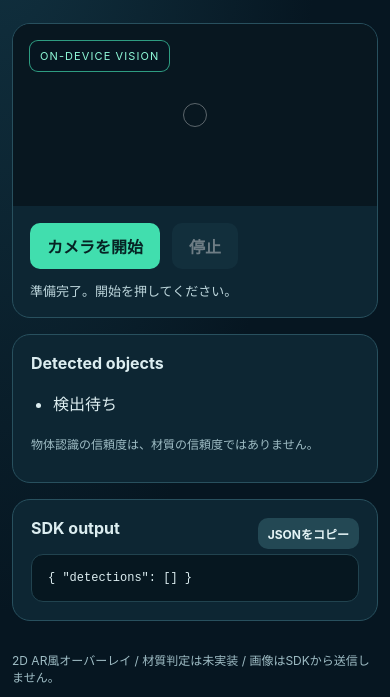
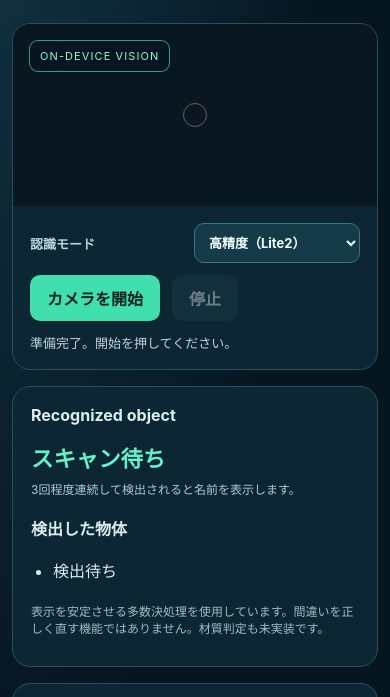
Before and after one commit to Fugu0141/WasteVision, a website built with Vite: page index.html in a window 390 px wide. Shown: the part 154-851 px from the top of the page. Built offline with nearby package versions, Linux system fonts and the light colour scheme.

Commit message:
ui: add mobile accuracy mode selector and prominent text result

```diff
--- a/demo/style.css
+++ b/demo/style.css
@@ -28,3 +28,10 @@ pre { margin: 0; padding: 16px; border: 1px solid #21434f; border-radius: 12px;
 footer { display: flex; align-items: center; justify-content: space-between; gap: 16px; margin-top: 18px; }
 a { color: #63e7c1; }
 @media (max-width: 720px) { .information { grid-template-columns: 1fr; } footer { flex-direction: column; align-items: start; } .layout { padding: 20px 12px; } }
+
+.mode-control{display:flex;align-items:center;gap:10px;font-size:13px;font-weight:700;color:#b4d3da;}
+.mode-control select{background:#163b48;color:#efffff;border:1px solid #34788a;border-radius:10px;padding:10px;max-width:200px;font:inherit;}
+.mode-control select:disabled{opacity:.65;}
+.primary{font-size:clamp(1.4rem,3vw,2rem);font-weight:800;color:#64f1c7;margin:0 0 7px;overflow-wrap:anywhere;}
+.hint{color:#afcbd3;font-size:12px;margin:0 0 19px;}
+@media(max-width:600px){.controls{align-items:stretch;}.mode-control{width:100%;justify-content:space-between;}}
--- a/index.html
+++ b/index.html
@@ -10,9 +10,9 @@
   <body>
     <main class="layout">
       <header class="heading">
-        <p class="eyebrow">WASTEVISION / EXPERIMENTAL v0.1</p>
+        <p class="eyebrow">WASTEVISION / EXPERIMENTAL v0.2</p>
         <h1>See waste differently.</h1>
-        <p>カメラ映像を端末内で解析し、検出した物体にラベルを重ねます。</p>
+        <p>スマホ内でごみの物体名を推定。安定した認識結果をテキストで返します。</p>
       </header>
       <section class="panel" aria-label="スキャナー">
         <div class="viewport">
@@ -22,6 +22,13 @@
           <span class="camera-badge">ON-DEVICE VISION</span>
         </div>
         <div class="controls">
+          <label class="mode-control" for="modelMode">
+            認識モード
+            <select id="modelMode">
+              <option value="lite2" selected>高精度（Lite2）</option>
+              <option value="lite0">軽量・高速（Lite0）</option>
+            </select>
+          </label>
           <button id="start" type="button">カメラを開始</button>
           <button id="stop" type="button" disabled>停止</button>
           <p id="status" role="status" aria-live="polite">準備完了。開始を押してください。</p>
@@ -29,9 +36,12 @@
       </section>
       <section class="information">
         <div class="info-card">
-          <h2>Detected objects</h2>
+          <h2>Recognized object</h2>
+          <p id="primary" aria-live="polite" class="primary">スキャン待ち</p>
+          <p class="hint" id="recognitionHint">3回程度連続して検出されると名前を表示します。</p>
+          <h2>検出した物体</h2>
           <ul id="results"><li>検出待ち</li></ul>
-          <p class="note">物体認識の信頼度は、材質の信頼度ではありません。</p>
+          <p class="note">表示を安定させる多数決処理を使用しています。間違いを正しく直す機能ではありません。材質判定も未実装です。</p>
         </div>
         <div class="info-card">
           <div class="card-title"><h2>SDK output</h2><button id="copy" type="button">JSONをコピー</button></div>
@@ -39,7 +49,7 @@
         </div>
       </section>
       <footer>
-        <p>2D AR風オーバーレイ / 材質判定は未実装 / 画像はSDKから送信しません。</p>
+        <p>2D AR風オーバーレイ / 物体名をテキスト出力 / 材質判定は未実装。</p>
         <a href="./camera-test.html">カメラだけを診断する</a>
         <a href="https://github.com/Fugu0141/WasteVision">GitHub Repository</a>
       </footer>
```
